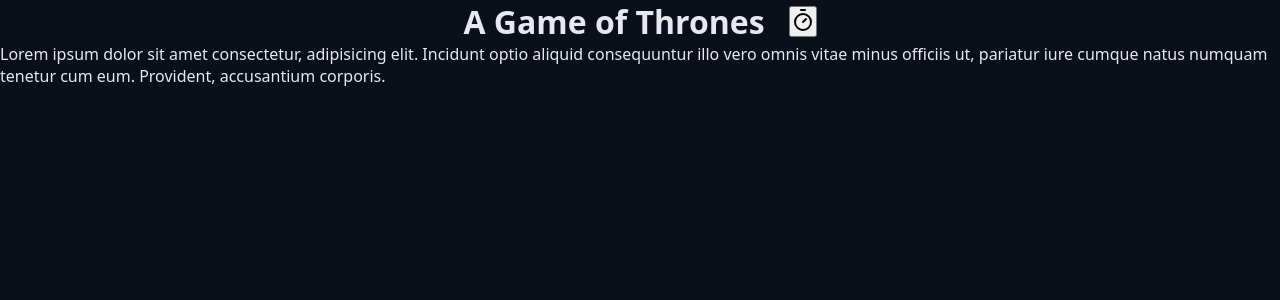
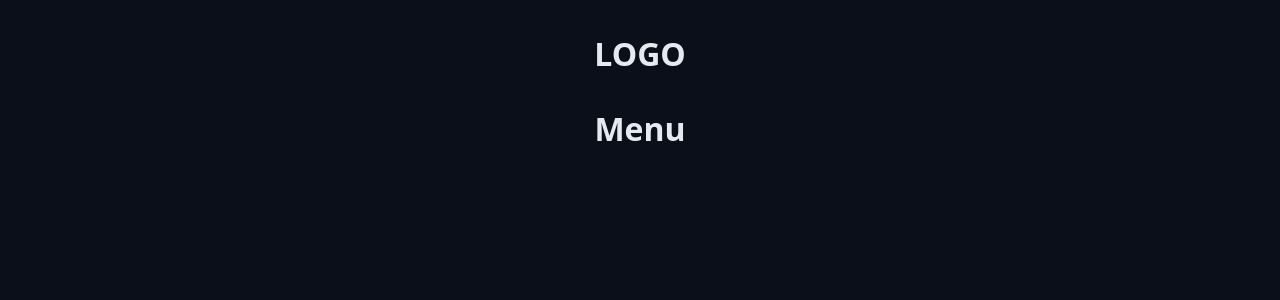
Before and after one commit to Graciliana/chronos, a React (Vite) app: page / in a window 1280 px wide. Shown: the top 300 px of the page. Built offline with nearby package versions, Linux system fonts and the light colour scheme.

Commit message:
[feat]  organizing the components into standardized folders

```diff
--- a/src/App.tsx
+++ b/src/App.tsx
@@ -1,18 +1,21 @@
+
+import { Container } from './components/Container';
+import { Heading } from './components/Heading';
 import './styles/global.css';
 import './styles/theme.css';
-
-import { Heading } from './components/Heading';
-import { TimerIcon } from 'lucide-react';
 
 export function App() {
 
     return (
-        <>
-            <Heading >A Game of Thrones
-                <button><TimerIcon />
-                </button>
-            </Heading>
-            <p>Lorem ipsum dolor sit amet consectetur, adipisicing elit. Incidunt optio aliquid consequuntur illo vero omnis vitae minus officiis ut, pariatur iure cumque natus numquam tenetur cum eum. Provident, accusantium corporis.</p>
+      <>
+        <Container>
+          <Heading>LOGO</Heading>
+        </Container>
+
+        <Container>
+          <Heading>Menu</Heading>
+        </Container>
+
         </>
     );
 }
--- /dev/null
+++ b/src/components/Container/index.tsx
@@ -0,0 +1,13 @@
+
+import styles from './styles.module.css'
+type ContainerProps = {
+  children: React.ReactNode;
+};
+
+export function Container({ children }: ContainerProps) {
+  return (
+    <div className={styles['container']}>
+      <div className={styles.content}>{children}</div>
+    </div>
+  );
+}
--- /dev/null
+++ b/src/components/Container/styles.module.css
@@ -0,0 +1,12 @@
+.container-fluid {
+  max-width: auto;
+}
+
+.container {
+  max-width: 98rem;
+  margin: 0 auto;
+}
+
+.content {
+  margin: 3.2rem;
+}
--- a/src/components/Heading.tsx
+++ b/src/components/Heading/index.tsx
@@ -1,5 +1,5 @@
 import type React from 'react';
-import styles from './Heading.module.css';
+import styles from './styles.module.css';
 
 type HeadingProps = {
     children: React.ReactNode;
```
Also changed, not shown: src/components/Heading/styles.module.css (renamed from src/components/Heading.module.css).
